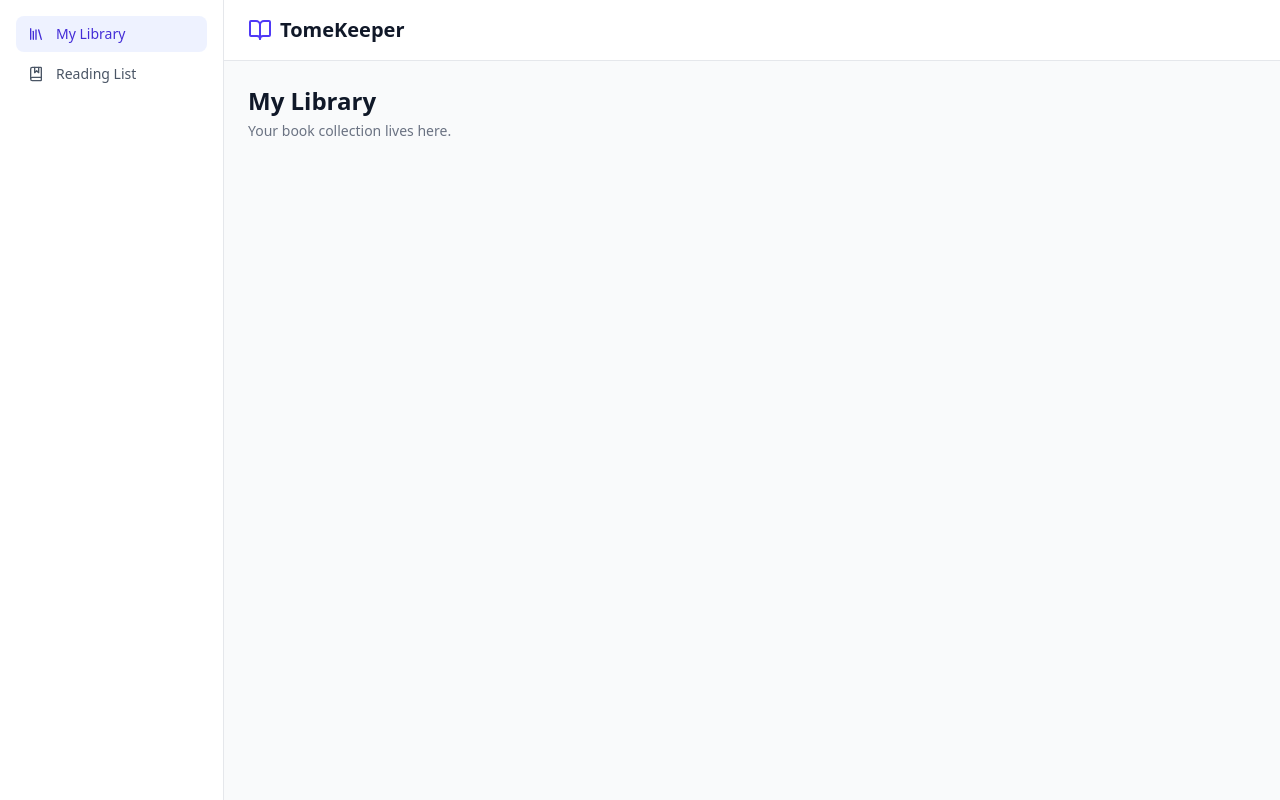
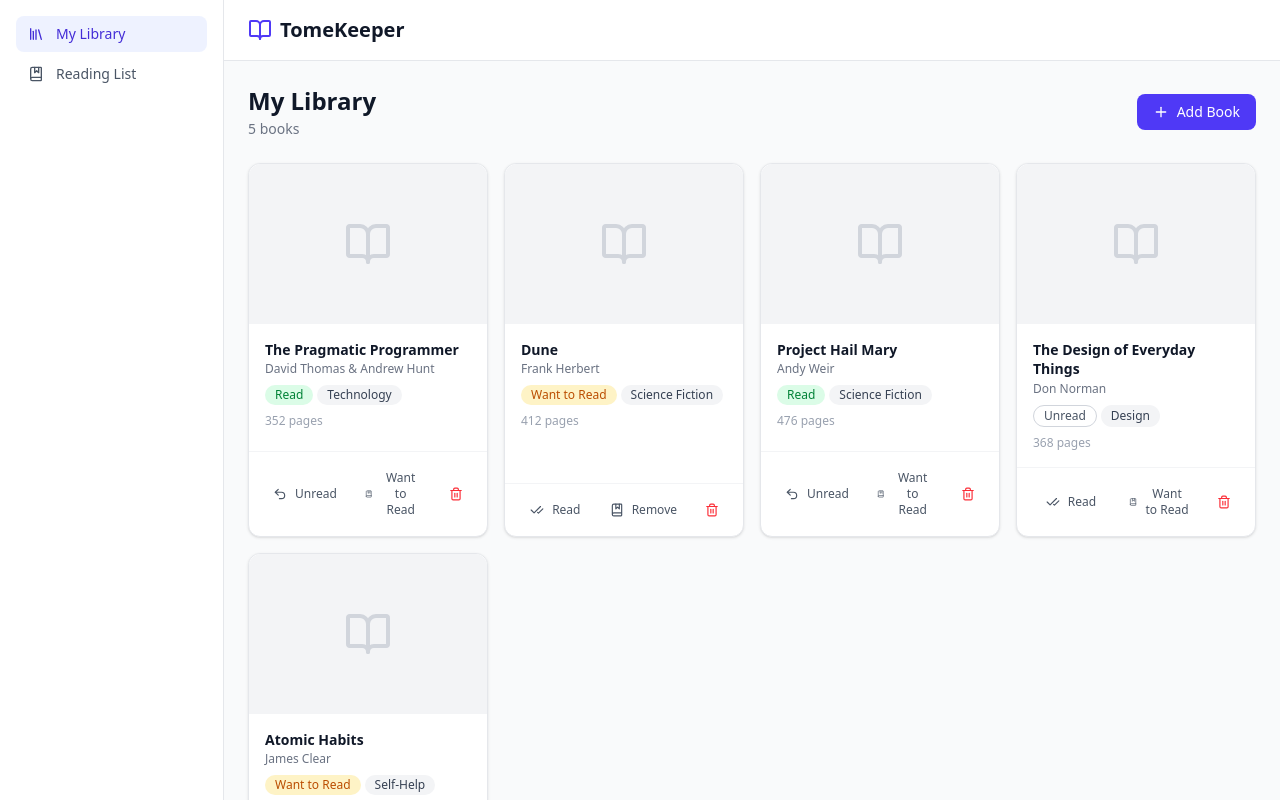
Before and after one commit to ajcondondev/TomeKeeper, a React (Vite) app: page /library in a window 1280 px wide. Built offline with nearby package versions, Linux system fonts and the light colour scheme.

Commit message:
feat: wire LibraryPage and ReadingListPage to booksStore

```diff
--- a/src/pages/LibraryPage.tsx
+++ b/src/pages/LibraryPage.tsx
@@ -1,10 +1,86 @@
-// Placeholder — full implementation in the next prompt.
+import { useEffect } from 'react'
+import { Plus, AlertCircle } from 'lucide-react'
+import { useBooksStore } from '@/store/booksStore'
+import { useUiStore } from '@/store/uiStore'
+import { BookList } from '@/components/BookList'
+import { LoadingSpinner } from '@/components/LoadingSpinner'
+import { EmptyState } from '@/components/EmptyState'
+import { AddBookModal } from '@/components/AddBookModal'
+import { Button } from '@/components/ui/button'
 
 export function LibraryPage() {
+  const books = useBooksStore((s) => s.books)
+  const status = useBooksStore((s) => s.status)
+  const error = useBooksStore((s) => s.error)
+  const loadBooks = useBooksStore((s) => s.loadBooks)
+  const markAsRead = useBooksStore((s) => s.markAsRead)
+  const toggleReadingList = useBooksStore((s) => s.toggleReadingList)
+  const removeBook = useBooksStore((s) => s.removeBook)
+  const openModal = useUiStore((s) => s.openAddBookModal)
+
+  useEffect(() => {
+    if (status === 'idle') {
+      void loadBooks()
+    }
+  }, [status, loadBooks])
+
+  // Only show the full-page spinner during the initial load (books not yet fetched).
+  // During subsequent operations (add, update, delete) the list stays visible.
+  const isInitialLoad = status === 'loading' && books.length === 0
+
   return (
-    <div>
-      <h2 className="text-2xl font-semibold text-gray-900">My Library</h2>
-      <p className="mt-1 text-sm text-gray-500">Your book collection lives here.</p>
-    </div>
+    <>
+      {/* Page header */}
+      <div className="mb-6 flex items-center justify-between gap-4">
+        <div>
+          <h2 className="text-2xl font-semibold text-gray-900">My Library</h2>
+          {status === 'success' && (
+            <p className="mt-0.5 text-sm text-gray-500">
+              {books.length} {books.length === 1 ? 'book' : 'books'}
+            </p>
+          )}
+        </div>
+        <Button onClick={openModal}>
+          <Plus className="h-4 w-4" />
+          Add Book
+        </Button>
+      </div>
+
+      {/* Initial load spinner */}
+      {isInitialLoad && (
+        <div className="flex justify-center py-20">
+          <LoadingSpinner size="lg" />
+        </div>
+      )}
+
+      {/* Error state */}
+      {status === 'error' && (
+        <div className="flex items-center gap-2 rounded-lg border border-red-200 bg-red-50 px-4 py-3 text-sm text-red-700">
+          <AlertCircle className="h-4 w-4 shrink-0" />
+          {error ?? 'Something went wrong. Please try again.'}
+        </div>
+      )}
+
+      {/* Empty state */}
+      {status === 'success' && books.length === 0 && (
+        <EmptyState
+          message="Your library is empty. Add your first book to get started."
+          ctaLabel="Add Book"
+          onCta={openModal}
+        />
+      )}
+
+      {/* Book grid */}
+      {!isInitialLoad && books.length > 0 && (
+        <BookList
+          books={books}
+          onMarkAsRead={markAsRead}
+          onToggleReadingList={toggleReadingList}
+          onRemove={removeBook}
+        />
+      )}
+
+      <AddBookModal />
+    </>
   )
 }
--- a/src/pages/ReadingListPage.tsx
+++ b/src/pages/ReadingListPage.tsx
@@ -1,10 +1,78 @@
-// Placeholder — full implementation in the next prompt.
+import { useEffect } from 'react'
+import { AlertCircle } from 'lucide-react'
+import { useNavigate } from 'react-router-dom'
+import { useBooksStore } from '@/store/booksStore'
+import { BookStatus } from '@/types/book.types'
+import { BookList } from '@/components/BookList'
+import { LoadingSpinner } from '@/components/LoadingSpinner'
+import { EmptyState } from '@/components/EmptyState'
 
 export function ReadingListPage() {
+  const books = useBooksStore((s) => s.books)
+  const status = useBooksStore((s) => s.status)
+  const error = useBooksStore((s) => s.error)
+  const loadBooks = useBooksStore((s) => s.loadBooks)
+  const markAsRead = useBooksStore((s) => s.markAsRead)
+  const toggleReadingList = useBooksStore((s) => s.toggleReadingList)
+  const removeBook = useBooksStore((s) => s.removeBook)
+  const navigate = useNavigate()
+
+  useEffect(() => {
+    if (status === 'idle') {
+      void loadBooks()
+    }
+  }, [status, loadBooks])
+
+  // Derive reading list from the shared store — no separate fetch
+  const readingListBooks = books.filter((b) => b.status === BookStatus.WantToRead)
+  const isInitialLoad = status === 'loading' && books.length === 0
+
   return (
     <div>
-      <h2 className="text-2xl font-semibold text-gray-900">Reading List</h2>
-      <p className="mt-1 text-sm text-gray-500">Books you want to read.</p>
+      {/* Page header */}
+      <div className="mb-6">
+        <h2 className="text-2xl font-semibold text-gray-900">Reading List</h2>
+        {status === 'success' && (
+          <p className="mt-0.5 text-sm text-gray-500">
+            {readingListBooks.length}{' '}
+            {readingListBooks.length === 1 ? 'book' : 'books'}
+          </p>
+        )}
+      </div>
+
+      {/* Initial load spinner */}
+      {isInitialLoad && (
+        <div className="flex justify-center py-20">
+          <LoadingSpinner size="lg" />
+        </div>
+      )}
+
+      {/* Error state */}
+      {status === 'error' && (
+        <div className="flex items-center gap-2 rounded-lg border border-red-200 bg-red-50 px-4 py-3 text-sm text-red-700">
+          <AlertCircle className="h-4 w-4 shrink-0" />
+          {error ?? 'Something went wrong. Please try again.'}
+        </div>
+      )}
+
+      {/* Empty state */}
+      {!isInitialLoad && status !== 'error' && readingListBooks.length === 0 && (
+        <EmptyState
+          message="No books on your reading list yet. Mark books as 'Want to Read' from your library."
+          ctaLabel="Go to Library"
+          onCta={() => { void navigate('/library') }}
+        />
+      )}
+
+      {/* Book grid */}
+      {readingListBooks.length > 0 && (
+        <BookList
+          books={readingListBooks}
+          onMarkAsRead={markAsRead}
+          onToggleReadingList={toggleReadingList}
+          onRemove={removeBook}
+        />
+      )}
     </div>
   )
 }
```
